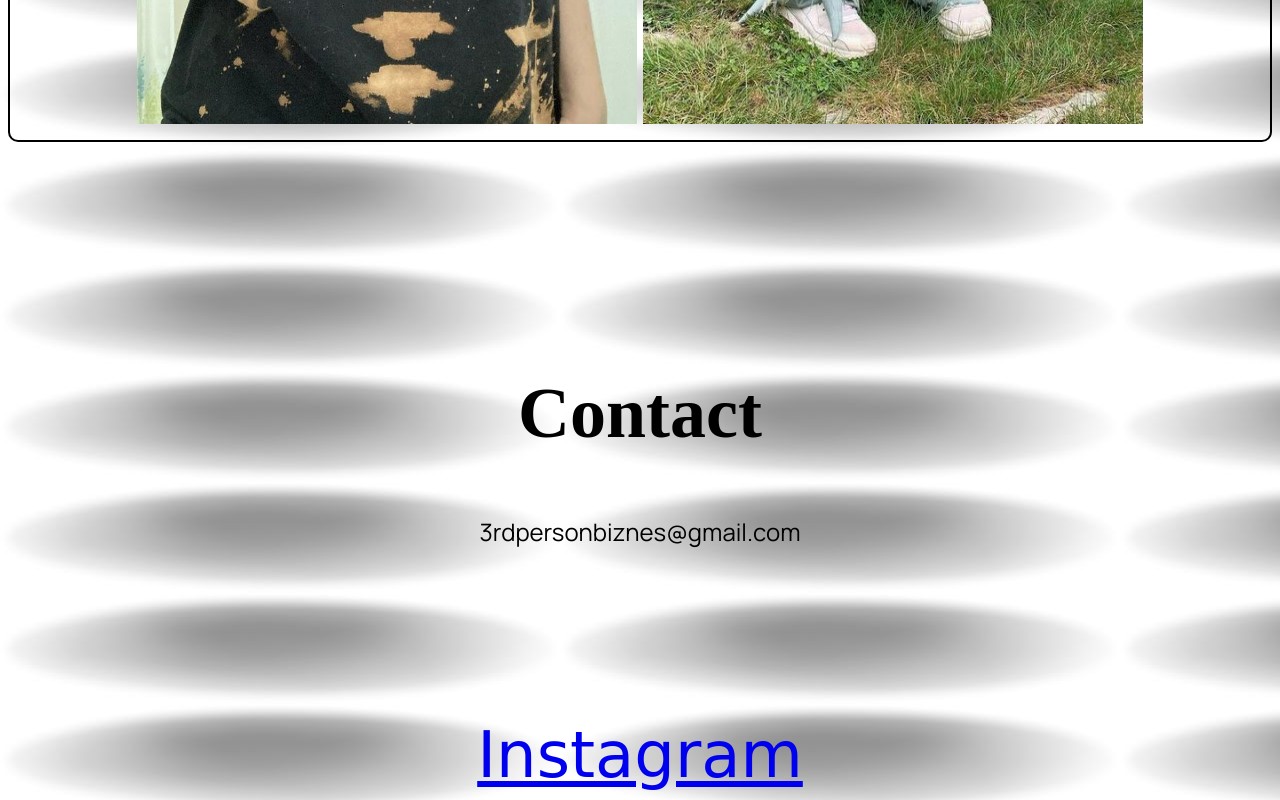
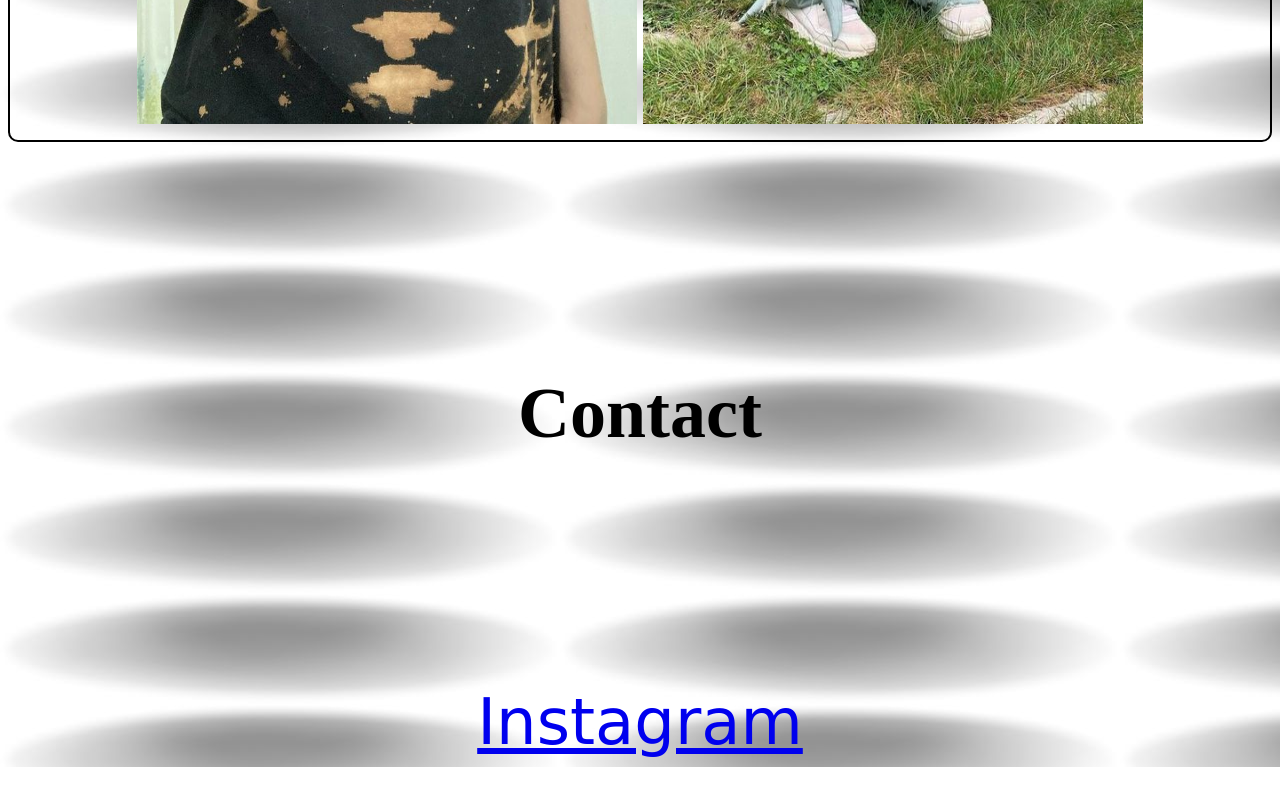
Before and after one commit to AdrianaDawidowska/3rdPerClo, a plain HTML site: page index.html in a window 1280 px wide. Shown: the part 5512-6312 px from the top of the page. After the commit the page ends 6279 px from the top, so only its background shows below. Drawn offline with Linux system fonts and the light colour scheme; a web font is replaced by a local one.

Commit message:
fixed bugs

```diff
--- a/index.html
+++ b/index.html
@@ -75,8 +75,9 @@
 
     <div class="box"><section id="contact">
         <div class="third"><h2>Contact</h2></div>
-<div class="font"> 3rdpersonbiznes@gmail.com</div>
+
     </section></div>
+
 
 <div class="instagram">
         <a href="https://www.instagram.com/3rd_person_cloths/" target="_blank" rel="noopener noreferrer">
```
Also changed, not shown: styles.css (line endings or trailing spaces).
